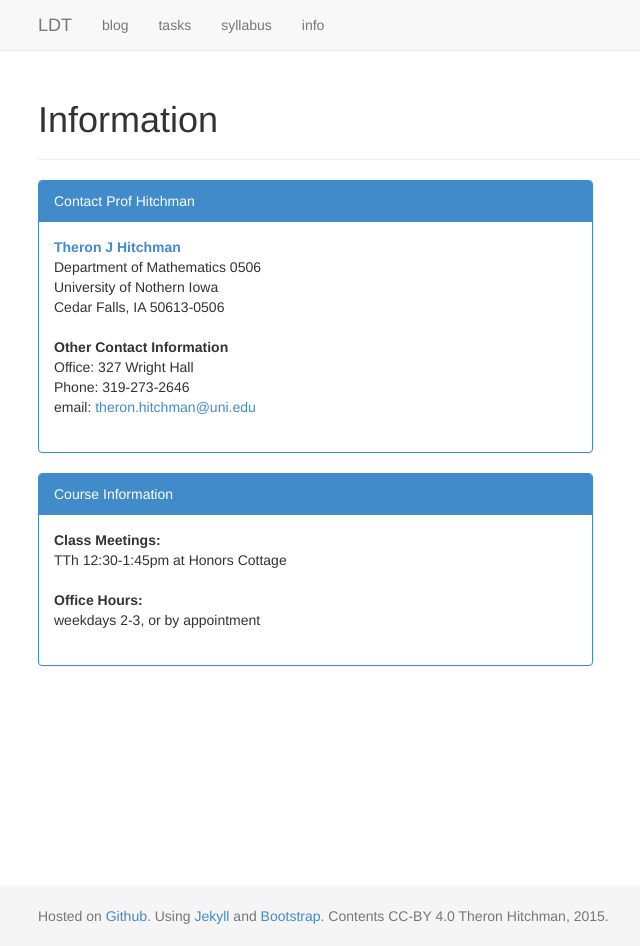
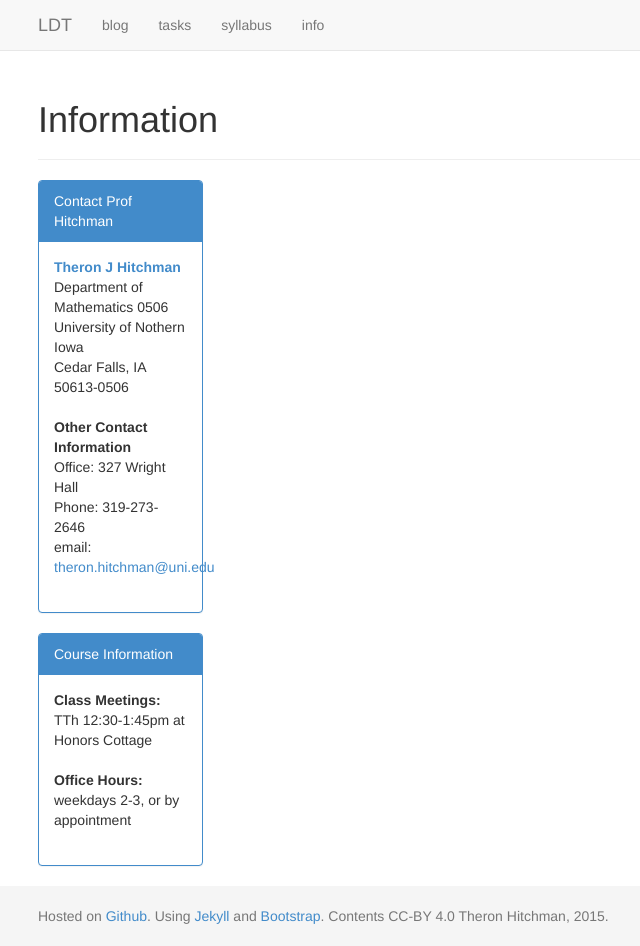
Before and after one commit to theronhitchman/low-dim-top, a Jekyll site: the page built from info/index.md, in a window 1280 px wide and 946 px high. Shown: the whole window, without its empty margins (32-672 px from the left). Built offline with Jekyll 4.4.1, drawn with Linux system fonts in a browser that asks for light colours; nearby versions of some CDN libraries.

Commit message:
change display of sidebar info behavior

```diff
--- a/_includes/sidebar.html
+++ b/_includes/sidebar.html
@@ -1,6 +1,6 @@
 
 <div class="row">
-  <div class="col-xs-12 col-sm-6 col-md-12">
+  <div class="col-xs-12">
 <div class="panel panel-primary">
   <div class="panel-heading">
     Contact Prof Hitchman
@@ -21,7 +21,7 @@
   </div>
 </div>
 </div>
-<div class="col-xs-12 col-sm-6 col-md-12">
+<div class="col-xs-12 col-md-12">
 <div class="panel panel-primary">
   <div class="panel-heading">
     Course Information
--- a/_layouts/info.html
+++ b/_layouts/info.html
@@ -6,7 +6,7 @@
       <h1>{{ page.title }}</h1>
     </div>
     <div class="row">
-      <div class="col-xs-12 col-md-8 col-lg-6">
+      <div class="col-xs-12 col-md-6 col-lg-4">
         {{ content }}
       </div>
       <div class="visible-xs visible-sm">
--- a/info/index.md
+++ b/info/index.md
@@ -5,7 +5,7 @@ title: Information
 
 
 <div class="row">
-  <div class="col-xs-12">
+  <div class="col-xs-12 col-sm-6">
     {% include sidebar.html %}
   </div>
 </div>
```
